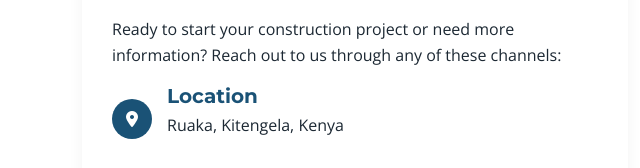
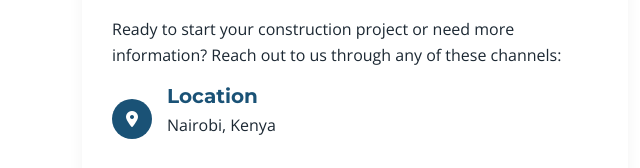
Before and after one commit to NelsonFranklinWere/Construction, a plain HTML site: page index.html in a window 1280 px wide. Shown: the part 8273-8441 px from the top of the page, 0-640 px from the left. Drawn offline with nearby package versions, Linux system fonts and the light colour scheme.

Commit message:
add changes

```diff
--- a/index.html
+++ b/index.html
@@ -1520,7 +1520,7 @@
                             <i class="fas fa-map-marker-alt"></i>
                             <div>
                                 <h5>Location</h5>
-                                <p>Ruaka, Kitengela, Kenya</p>
+                                <p>Nairobi, Kenya</p>
                             </div>
                         </div>
 
```
